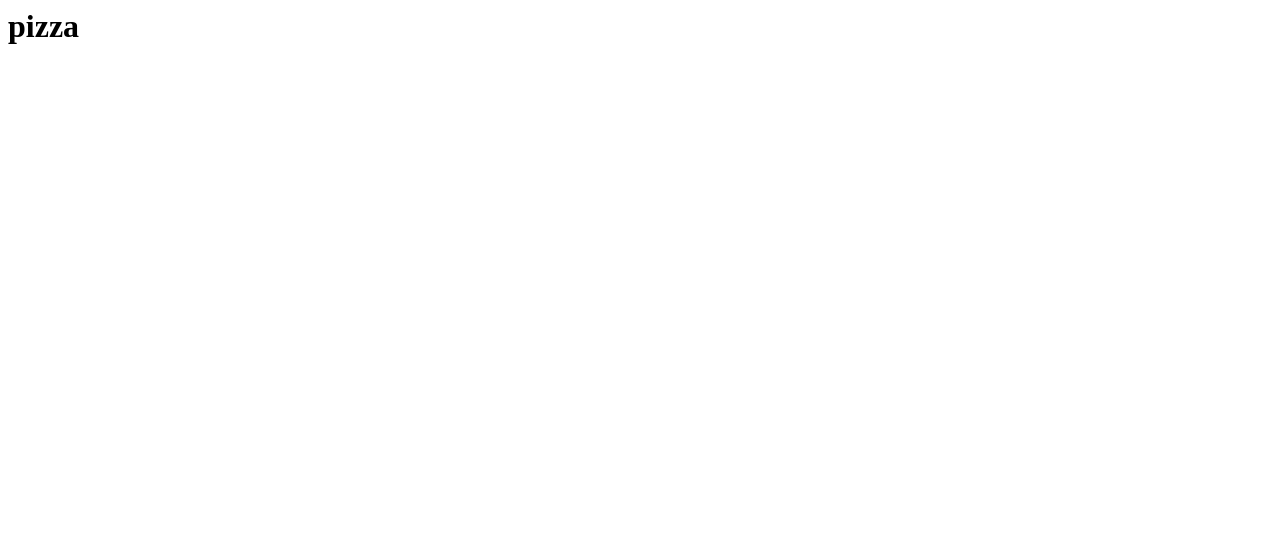
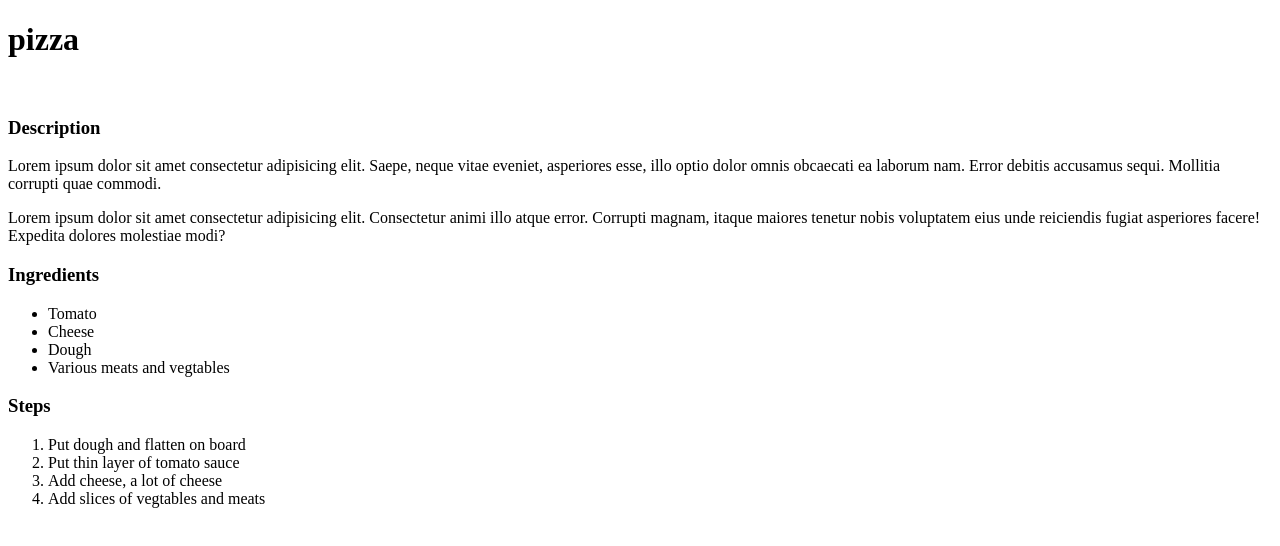
Before and after one commit to JayThomasPack/odin_recipes, a plain HTML site: page recipes/pizza.html in a window 1280 px wide. Drawn offline with Linux system fonts and the light colour scheme.

Commit message:
Edit pizza.html

```diff
--- a/recipes/pizza.html
+++ b/recipes/pizza.html
@@ -1 +1,33 @@
-<h1>pizza</h1>
+<!DOCTYPE html>
+<html lang="en">
+  <head>
+    <meta charset="UTF-8">
+    <title>My First Webpage</title>
+  </head>
+
+  <body>
+      <h1>pizza</h1>
+    <img src="">
+    <h3>Description</h3>
+    <p>Lorem ipsum dolor sit amet consectetur adipisicing elit. Saepe, neque vitae eveniet, asperiores esse, illo optio dolor omnis obcaecati ea laborum nam.
+        Error debitis accusamus sequi. Mollitia
+        corrupti quae commodi.</p>
+    <p>Lorem ipsum dolor sit amet
+        consectetur adipisicing elit. Consectetur animi illo atque error. Corrupti magnam, itaque maiores tenetur nobis voluptatem eius unde reiciendis fugiat asperiores facere!
+        Expedita dolores molestiae modi?</p>
+    <h3>Ingredients</h3>
+    <ul>
+        <li>Tomato</li>
+        <li>Cheese</li>
+        <li>Dough</li>
+        <li>Various meats and vegtables</li>
+    </ul>
+    <h3>Steps</h3>
+    <ol>
+        <li>Put dough and flatten on board</li>
+        <li>Put thin layer of tomato sauce</li>
+        <li>Add cheese, a lot of cheese</li>
+        <li>Add slices of vegtables and meats</li>
+    </ol>
+  </body>
+</html>
```
